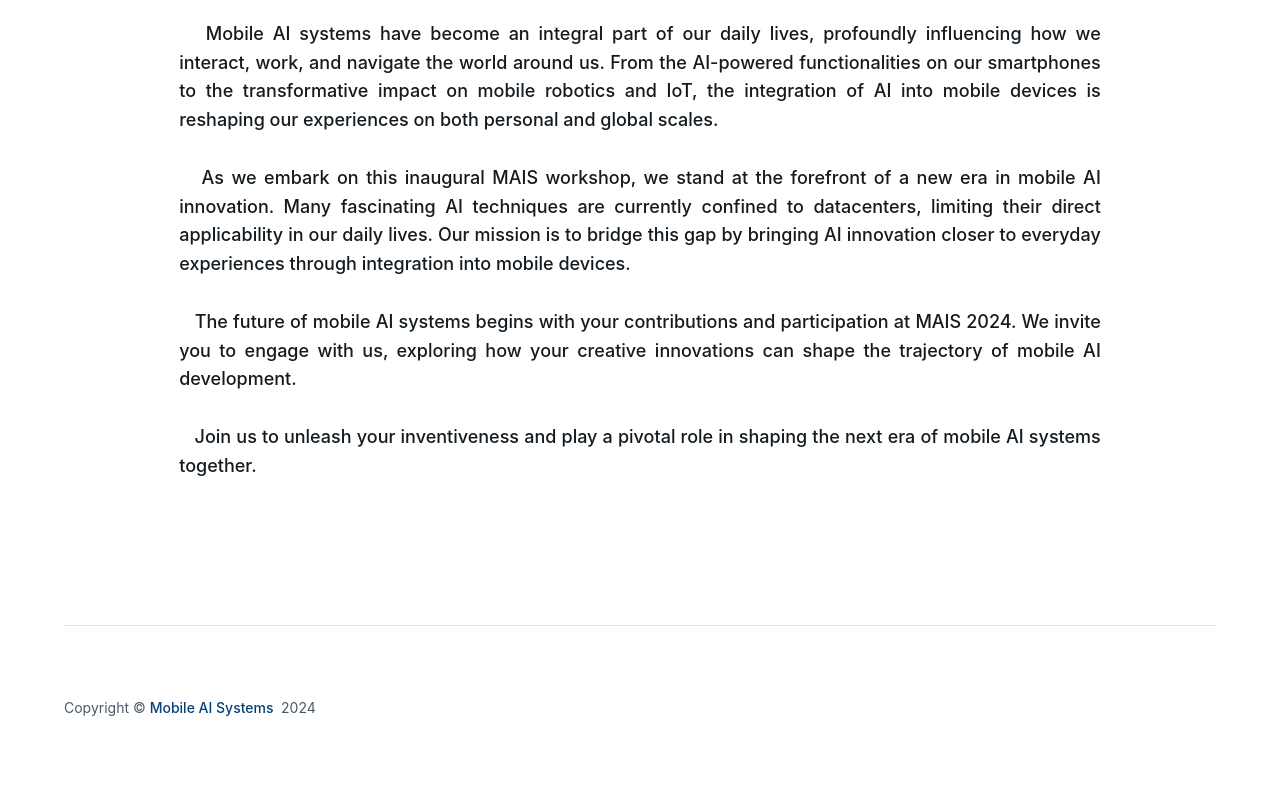
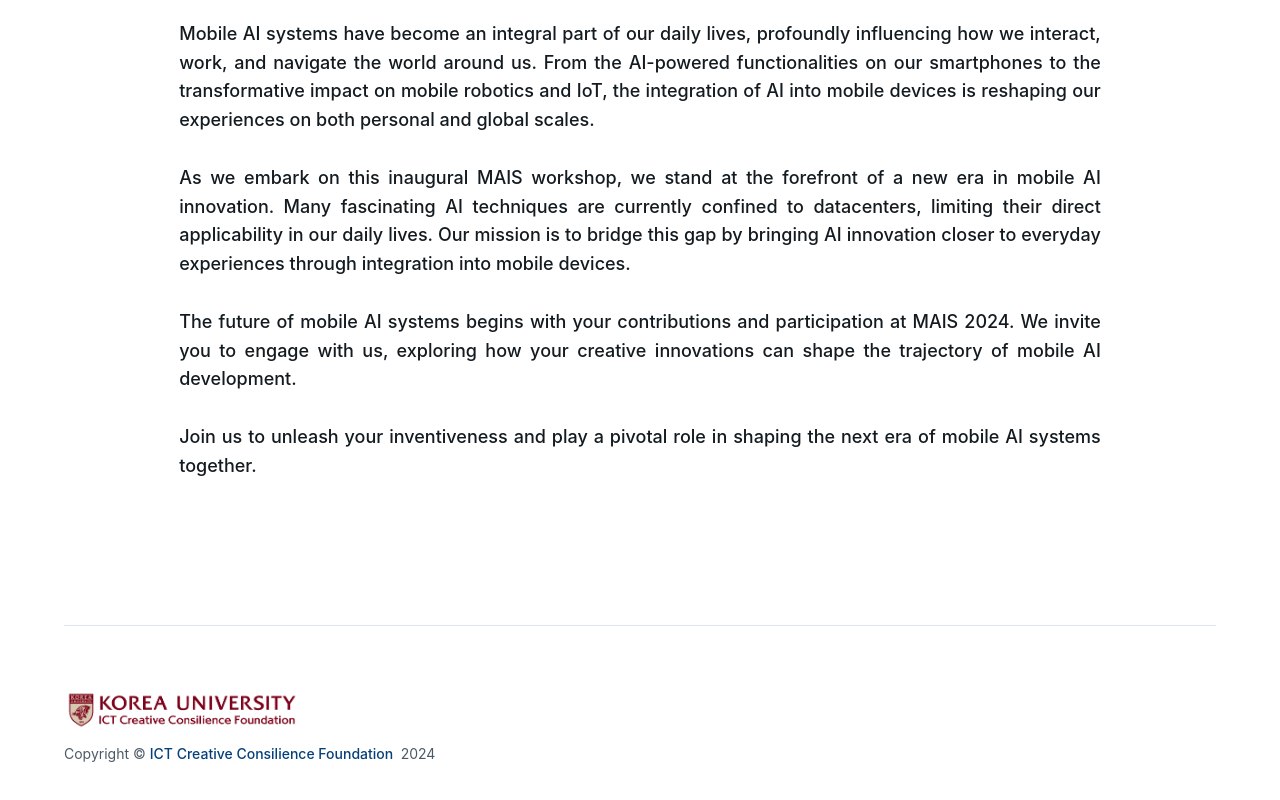
Before and after one commit to hypnotes/react-grid-test, a React (Vite) app: page / in a window 1280 px wide. Shown: the part 622-1422 px from the top of the page. Built offline with nearby package versions, Linux system fonts and the light colour scheme.

Commit message:
fix footer

```diff
--- a/src/components/Footer.tsx
+++ b/src/components/Footer.tsx
@@ -2,14 +2,20 @@ import Box from '@mui/material/Box'
 import Container from '@mui/material/Container'
 import Link from '@mui/material/Link'
 import Typography from '@mui/material/Typography'
+import ICTLogo from '../assets/images/ict_logo.png'
 
 function Copyright() {
   return (
-    <Typography variant="body2" color="text.secondary" mt={1}>
-      {'Copyright © '}
-      <Link href="/">Mobile AI Systems &nbsp;</Link>
-      {new Date().getFullYear()}
-    </Typography>
+    <>
+      <img src={ICTLogo} alt="Mobile AI Systems" height={40} />
+      <Typography variant="body2" color="text.secondary" mt={1}>
+        {'Copyright © '}
+        <Link href="https://mpij.korea.ac.kr/mpij/index.do">
+          ICT Creative Consilience Foundation &nbsp;
+        </Link>
+        {new Date().getFullYear()}
+      </Typography>
+    </>
   )
 }
 
--- a/src/components/Introduction.tsx
+++ b/src/components/Introduction.tsx
@@ -56,7 +56,7 @@ export default function Introduction() {
             color="text.primary"
             textAlign={{ xs: 'left', sm: 'justify' }}
           >
-            &nbsp;&nbsp;&nbsp;Mobile AI systems have become an integral part of
+            Mobile AI systems have become an integral part of
             our daily lives, profoundly influencing how we interact, work, and
             navigate the world around us. From the AI-powered functionalities on
             our smartphones to the transformative impact on mobile robotics and
@@ -64,7 +64,7 @@ export default function Introduction() {
             experiences on both personal and global scales.
             <br />
             <br />
-            &nbsp;&nbsp;&nbsp;As we embark on this inaugural MAIS workshop, we
+            As we embark on this inaugural MAIS workshop, we
             stand at the forefront of a new era in mobile AI innovation. Many
             fascinating AI techniques are currently confined to datacenters,
             limiting their direct applicability in our daily lives. Our mission
@@ -72,13 +72,13 @@ export default function Introduction() {
             experiences through integration into mobile devices.
             <br />
             <br />
-            &nbsp;&nbsp;&nbsp;The future of mobile AI systems begins with your
+            The future of mobile AI systems begins with your
             contributions and participation at MAIS 2024. We invite you to
             engage with us, exploring how your creative innovations can shape
             the trajectory of mobile AI development.
             <br />
             <br />
-            &nbsp;&nbsp;&nbsp;Join us to unleash your inventiveness and play a
+            Join us to unleash your inventiveness and play a
             pivotal role in shaping the next era of mobile AI systems together.
           </Typography>
         </Box>
```
Also changed, not shown: src/assets/images/ict_logo.png (added).
